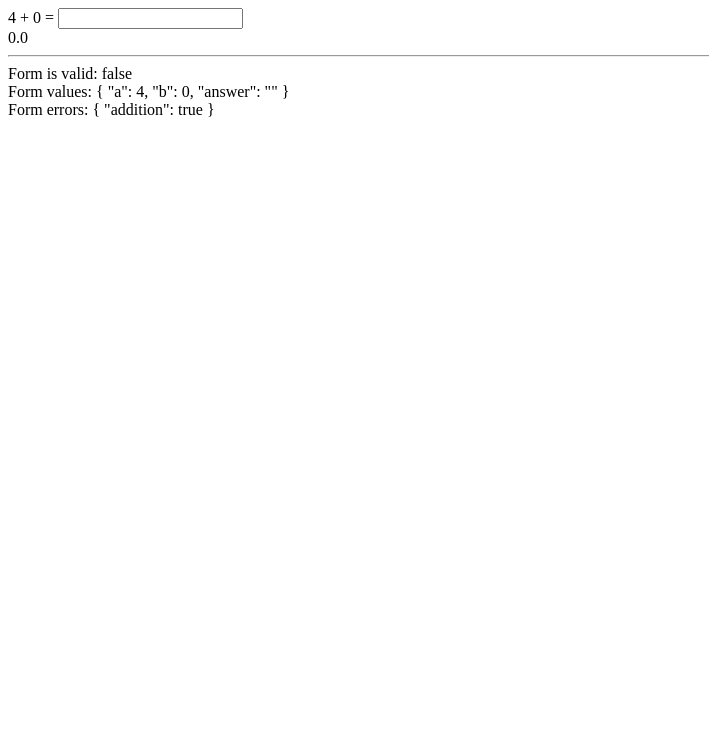
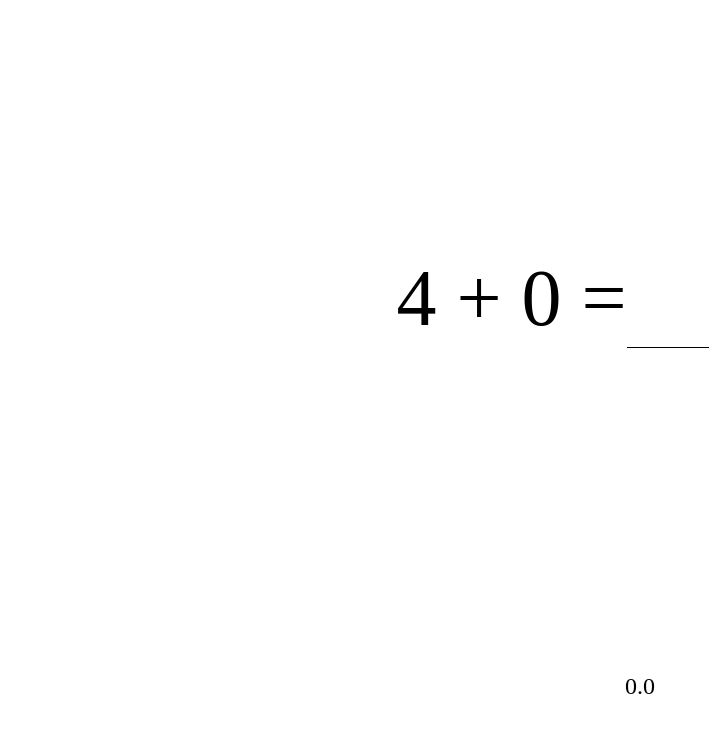
Before and after one commit to miha-9111/math-form, an Angular app: page / in a window 1280 px wide. Shown: the top 732 px of the page, without its empty margins (0-709 px from the left). Built offline with nearby package versions, Linux system fonts and the light colour scheme.

Commit message:
A Touch of Styling

```diff
--- a/src/app/equation/equation.component.html
+++ b/src/app/equation/equation.component.html
@@ -1,11 +1,10 @@
 <form [formGroup]="mathForm">
-  {{ a }} + {{ b }} =
+  <div class="equation">
+    {{ a }} + {{ b }} =
+  </div>
   <input formControlName="answer">
 </form>
 
-{{ secondsPerSolution | number: '1.1-3' }}
-
-<hr>
-<div>Form is valid: {{ mathForm.valid }}</div>
-<div>Form values: {{ mathForm.value | json }}</div>
-<div>Form errors: {{ mathForm.errors | json }}</div>
+<div class="stats">
+  {{ secondsPerSolution | number: '1.1-3' }}
+</div>
--- a/src/app/equation/equation.component.scss
+++ b/src/app/equation/equation.component.scss
@@ -0,0 +1,27 @@
+form {
+  margin-top: 20%;
+  display: flex;
+  justify-content: center;
+  font-size: 80px;
+}
+
+input {
+  font-size: 80px;
+  border: none;
+  border-bottom: 1px solid black;
+  width: 20%;
+  text-align: center;
+}
+
+input:focus {
+  outline: none;
+}
+
+.stats {
+  position: absolute;
+  bottom: 100px;
+  left: 0;
+  right: 0;
+  text-align: center;
+  font-size: 24px;
+}
```
